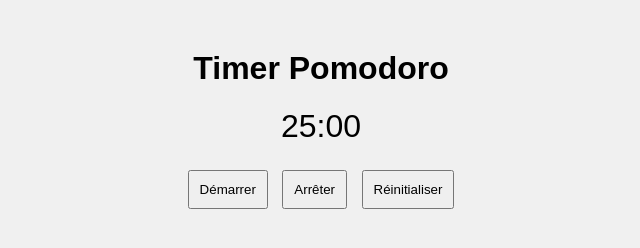
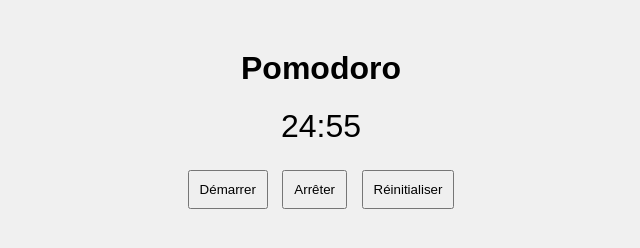
Before and after one commit to Amine-W/Pomodoro, a plain HTML site: page index.html in a window 1280 px wide. Shown: the whole page, without its empty margins (319-959 px from the left). Drawn offline with Linux system fonts and the light colour scheme.

Commit message:
Modification du titre et ajout du scrpit

```diff
--- a/index.html
+++ b/index.html
@@ -3,12 +3,12 @@
 <head>
     <meta charset="UTF-8">
     <meta name="viewport" content="width=device-width, initial-scale=1.0">
-    <title>Timer Pomodoro</title>
+    <title>Pomodoro</title>
     <link rel="stylesheet" href="style.css"> <!-- Lien vers le fichier CSS -->
 </head>
 <body>
     <div class="container">
-        <h1>Timer Pomodoro</h1>
+        <h1>Pomodoro</h1>
         <div id="display">25:00</div> <!-- Affichage du timer -->
         <button id="start">Démarrer</button>
         <button id="stop">Arrêter</button>
--- a/script.js
+++ b/script.js
@@ -46,3 +46,17 @@ function afficherTemps(secondes) {
 démarrerTimer(); // Pour démarrer
 // arrêterTimer(); // Pour arrêter
 // réinitialiserTimer(); // Pour réinitialiser
+
+function afficherTemps(secondes) {
+    const display = document.getElementById('display');
+    const minutes = Math.floor(secondes / 60);
+    const secondesRestantes = secondes % 60;
+    display.textContent = `${minutes}:${secondesRestantes < 10 ? '0' : ''}${secondesRestantes}`;
+}
+
+document.getElementById('start').addEventListener('click', démarrerTimer);
+document.getElementById('stop').addEventListener('click', arrêterTimer);
+document.getElementById('reset').addEventListener('click', réinitialiserTimer);
+
+// Initialiser l'affichage
+afficherTemps(travailDurée);
```
